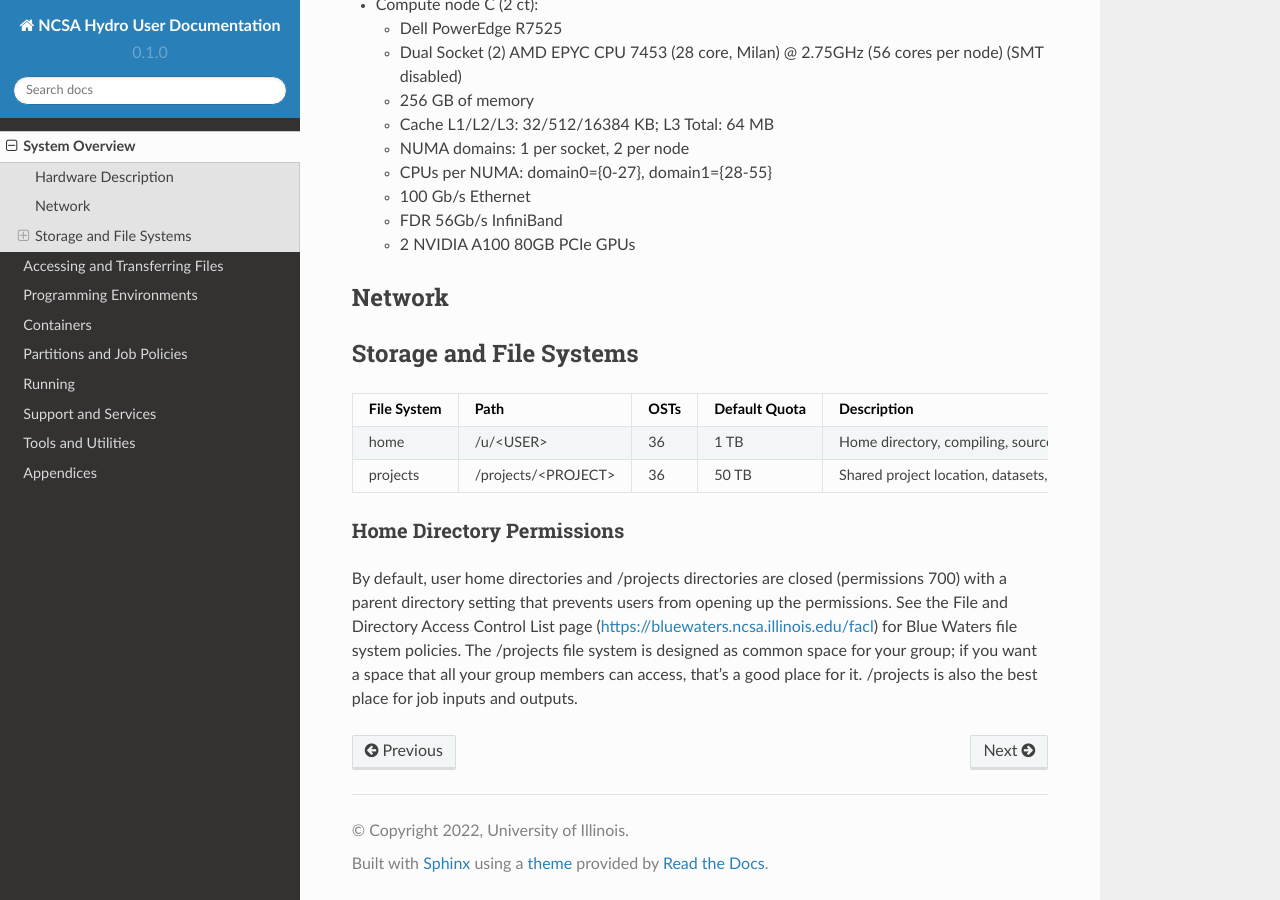
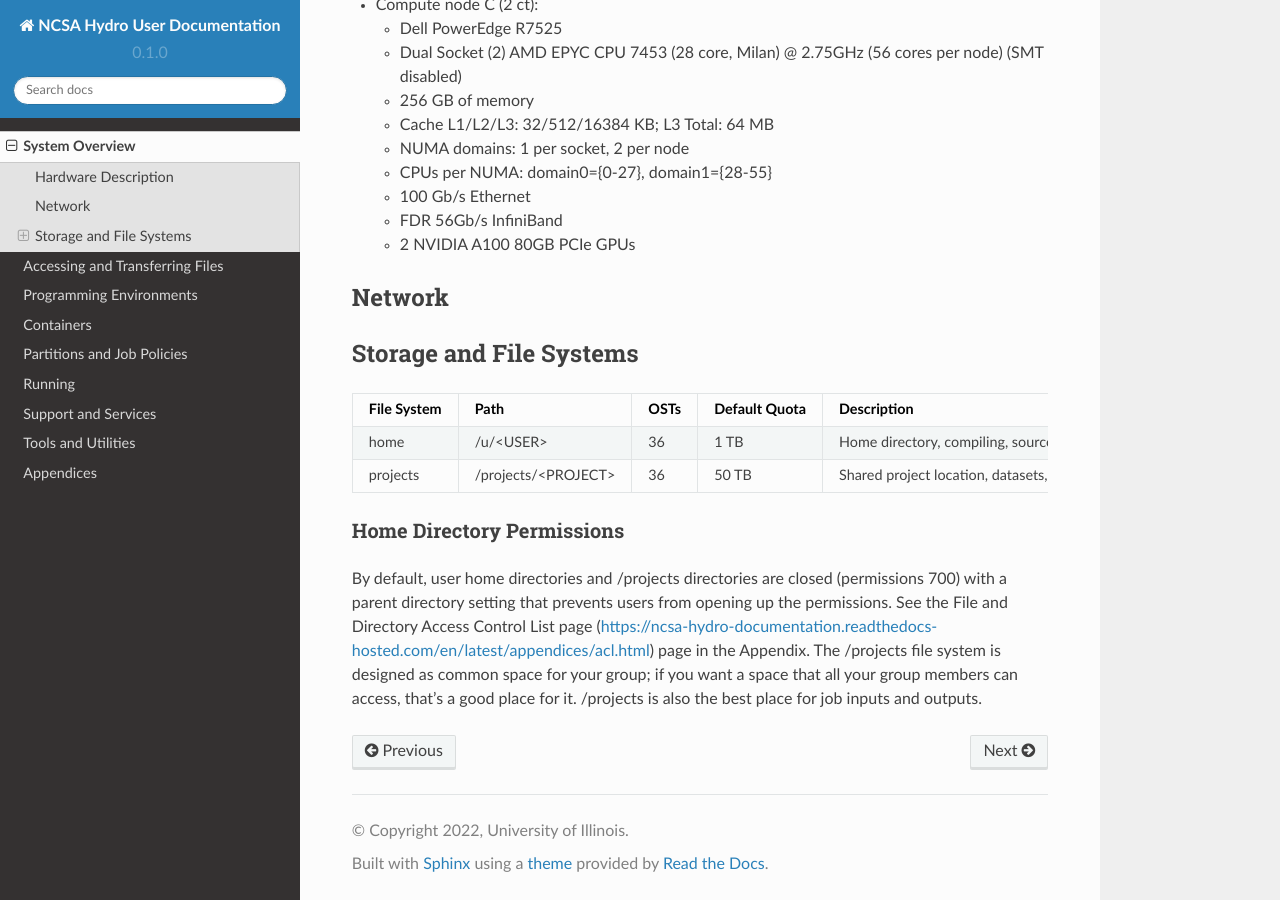
Before and after one commit to ncsa/hydro_documentation, a Sphinx documentation site: the page built from docs/source/system_description.rst, in a window 1280 px wide and 900 px high, scrolled down 871 px. Built offline with Sphinx 7.4.7 and the Read the Docs theme 2.0.0, drawn with Linux system fonts in a browser that asks for light colours; pages that are not in the unit, such as notebooks, are missing from menus.

Commit message:
Replaced Blue Waters URL
Replaced Blue Waters ACL page URL with a URL to the page in the appendix. Was not able to the the [](url) markdown syntax to work properly.

```diff
--- a/docs/source/system_description.rst
+++ b/docs/source/system_description.rst
@@ -76,8 +76,8 @@ Home Directory Permissions
 By default, user home directories and /projects directories are closed
 (permissions 700) with a parent directory setting that prevents users
 from opening up the permissions. See the File and Directory Access
-Control List page (https://bluewaters.ncsa.illinois.edu/facl) for Blue
-Waters file system policies. The /projects file system is designed as
+Control List page (https://ncsa-hydro-documentation.readthedocs-hosted.com/en/latest/appendices/acl.html)
+page in the Appendix. The /projects file system is designed as
 common space for your group; if you want a space that all your group
 members can access, that's a good place for it. /projects is also the
 best place for job inputs and outputs.
```
